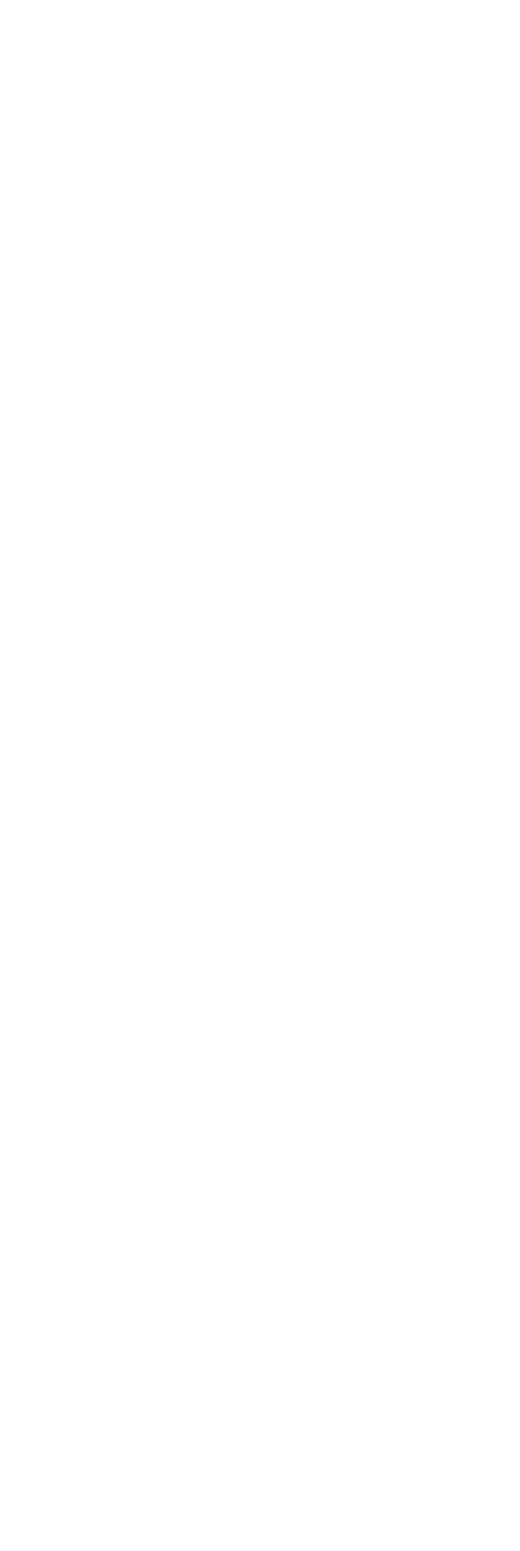
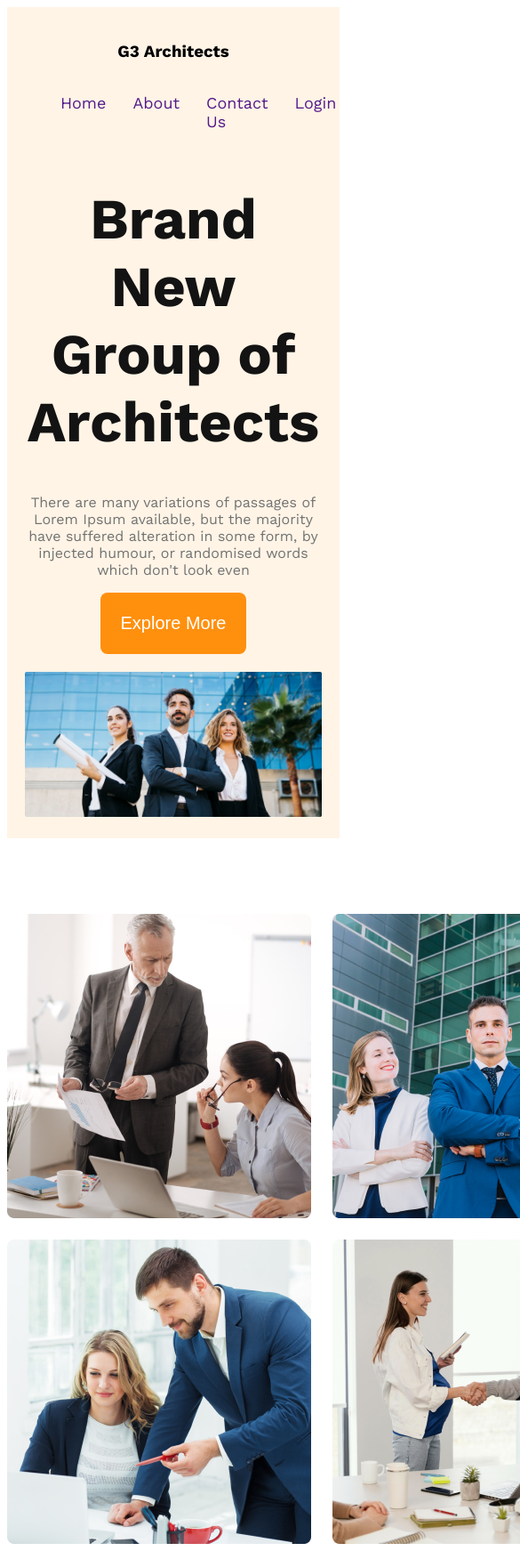
Before and after one commit to Niloy11111/new-responsive-website, a plain HTML site: page index.html in a window 390 px wide. Shown: the top 1743 px of the page at 89% size, 585 px wide, since content can reach past the window. Before the commit the page ends 844 px from the top, so only its background shows below. Drawn offline with nearby package versions, Linux system fonts and the light colour scheme.

Commit message:
added new section

```diff
--- a/index.html
+++ b/index.html
@@ -4,8 +4,54 @@
     <meta charset="UTF-8">
     <meta name="viewport" content="width=device-width, initial-scale=1.0">
     <title>Document</title>
+    <link rel="stylesheet" href="styles/blog.css">
 </head>
 <body>
+    <header class="header">
+        <nav>
+            <h3 class="nav-title">G3 Architects</h3>
+            <ul>
+                <li><a href="">Home</a></li>
+                <li><a href="">About</a></li>
+                <li><a href="">Contact Us</a></li>
+                <li><a href="">Login</a></li>
+            </ul>
+        </nav>
+        <div class="banner-section">
+            <div class="banner-content">
+                <h1 class="banner-title">Brand New
+                    Group of Architects </h1>
+            <p class="banner-description">There are many variations of passages of Lorem Ipsum available, but the majority have suffered alteration in some form, by injected humour, or randomised words which don't look even</p>
+            <button class="btn-primary">Explore More</button>
+            </div>
 
+        </div>
+        <img class="banner-image" src="./images/banner.png" alt="">
+    </div>
+    </header>
+
+    <main>
+        <!-- Quick list section -->
+     <section class="teams-container">
+        <div class="teams-img-container">
+            <img src="./images/team1.png" alt="">
+            <img src="./images/team2.png" alt="">
+            <img src="./images/team3.png" alt="">
+            <img src="./images/team4.png" alt="">
+        </div>
+
+        <div class="teams-content">
+             <h3 class="content-title">Quick list
+                <span class="of-our">of Our
+             </span>
+               <span class="feach"> Features</span></h3>
+             <p class="content-description">There are many variations of passages of Lorem Ipsum available, but the majority have suffered alteration in some form, by injected humour, or randomised words which don't look even</p>
+             <button class="btn-primary">Explore More</button>
+        </div>
+     </section>
+
+    </main>
+
+    <footer></footer>
 </body>
 </html>
--- /dev/null
+++ b/styles/blog.css
@@ -0,0 +1,131 @@
+/* work sans font from google */
+@import url('https://fonts.googleapis.com/css2?family=Work+Sans:ital,wght@0,400;0,500;0,600;0,700;1,800&display=swap');
+body{
+    font-family: 'Work Sans', sans-serif;
+}
+/* nav styles start here */
+
+.header{
+    background: rgba(255, 144, 14, 0.10);
+    padding: 50px 240px;
+}
+nav ul{
+    list-style: none;
+    display: flex;
+    color: var(--dark-02, #424242);
+font-size: 18px;
+}
+nav ul li{
+    margin-right: 30px;
+}
+nav li a{
+    text-decoration: none;
+}
+nav{
+    display: flex;
+    justify-content: space-between;
+}
+nav-title{
+    color: var(--dark-01, #131313);
+    font-size: 3rem;
+}
+
+
+/* banner section styles start here */
+.banner-content{
+    width: 868px;
+    margin: 0 auto;
+    text-align: center;
+}
+.banner-title{
+    color: var(--dark-01, #131313);
+    font-size: 64px;
+}
+.banner-description{
+    color: var(--dark-03, #727272);
+    font-size: 16px;
+}
+.btn-primary{
+    color: #FFF;
+font-size: 20px;
+padding: 23px;
+border-radius: 8px;
+background: #FF900E;
+border: none;
+cursor: pointer;
+}
+
+.banner-image{
+    width: 100%;
+    margin-top: 20px;
+}
+/* main section styles */
+main{
+    width:1500px;
+    margin: 0 auto;
+}
+/* Quick list section styles start here */
+.teams-container{
+    display: flex;
+    align-items: center;
+    gap: 75px;
+    margin-top: 85px;
+}
+
+.teams-img-container{
+    display: grid;
+    grid-template-columns: repeat(2,1fr);
+    gap: 24px;
+}
+.content-title{
+    color: var(--dark-03, #727272);
+    font-size: 45px;
+    font-weight: 500;
+}
+.content-description{
+    color: var(--dark-03, #727272);
+    font-size: 16px;
+    margin-top: 24px;
+    margin-bottom:32px;}
+
+.of-our{
+    color: var(--dark-01, #131313);
+font-size: 45px;
+font-weight: 700;
+}
+.feach{
+    color: #FF900E;
+font-size: 45px;
+font-weight: 700;
+}
+
+@media screen and (max-width:576px) {
+    .header{
+        padding: 20px;
+       }
+   .banner-content{
+    width: auto;
+   }
+   nav{
+    flex-direction: column;
+   }
+   .nav-title{
+    text-align: center;
+   }
+}
+
+@media screen and (min-width:576px) and (max-width:960px) {
+    .header{
+        padding: 20px;
+       }
+       nav{
+        flex-direction: column;
+       }
+       nav>ul{
+        width: auto;
+        margin: 0 auto;
+       }
+       .nav-title{
+        text-align: center;
+       }
+}
```
